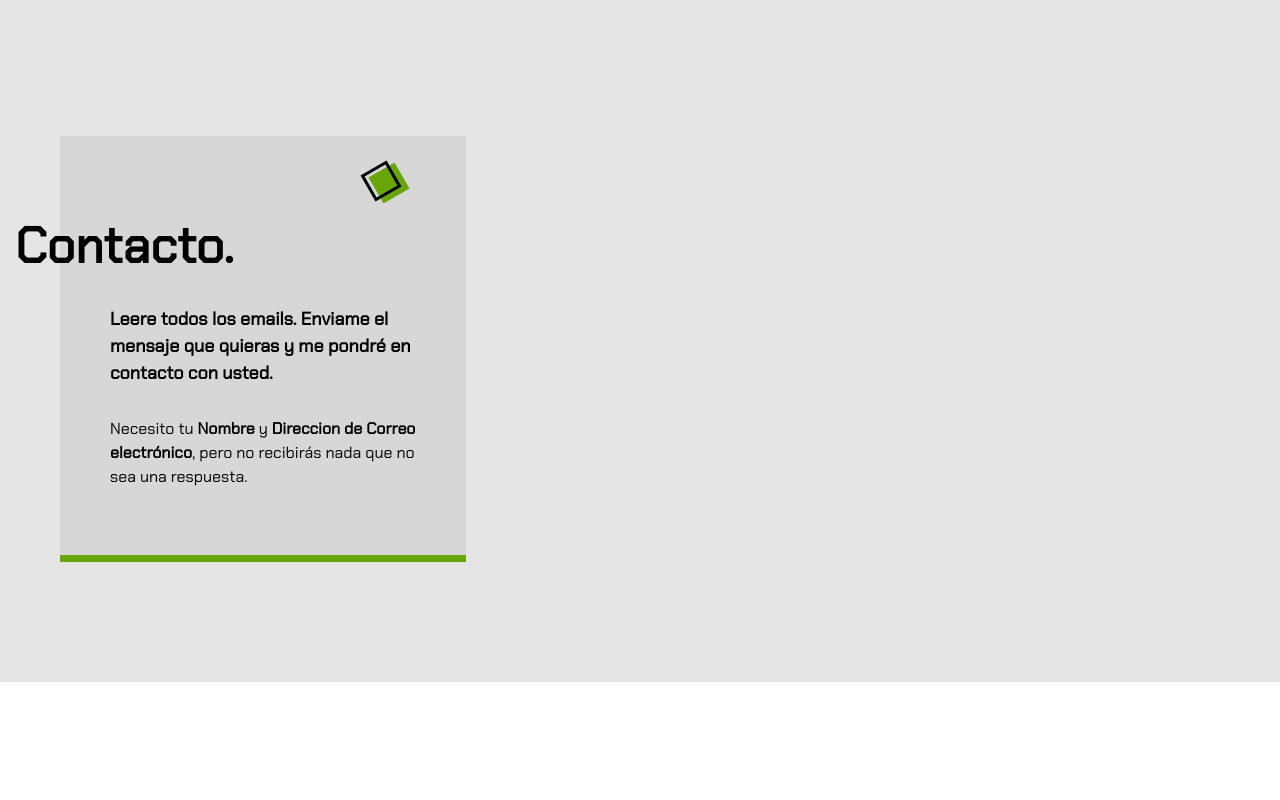
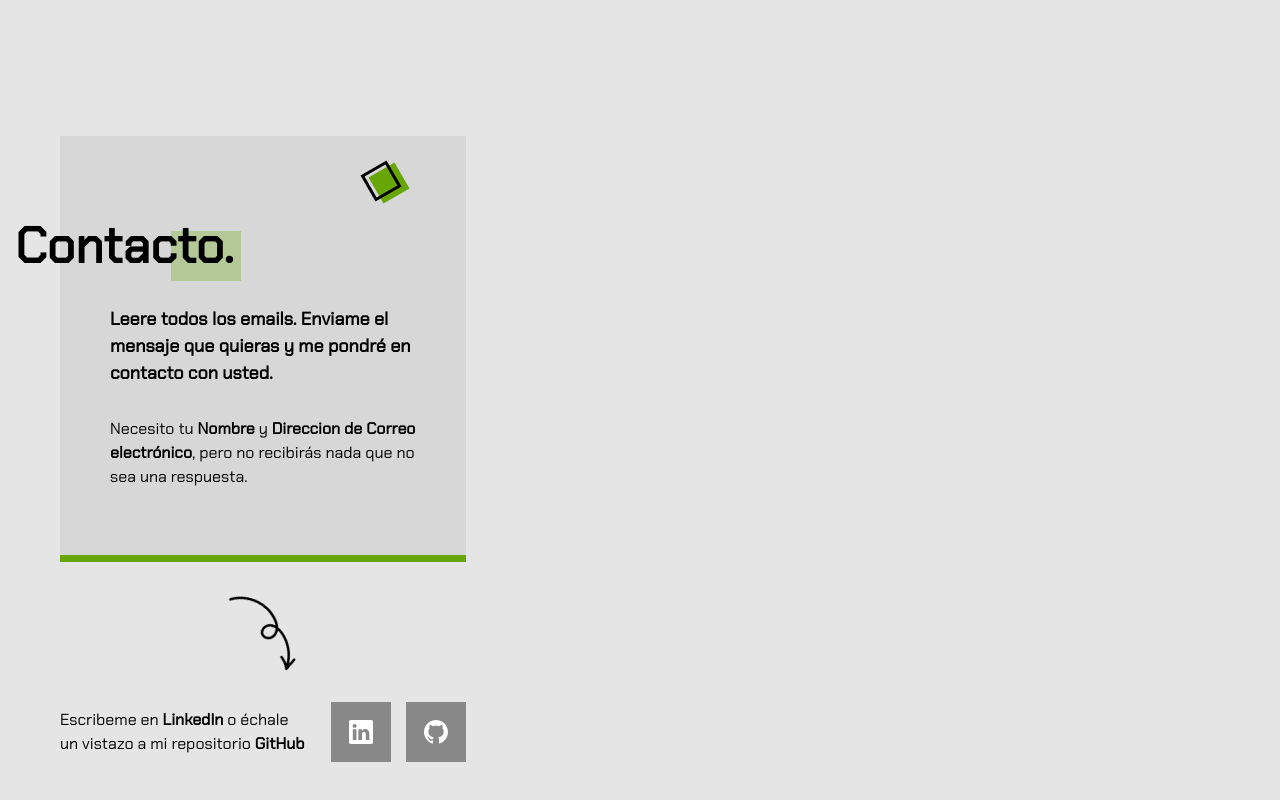
Before and after one commit to webdevmohamed/portfolio, a Vue app: page / in a window 1280 px wide. Shown: the part 3747-4547 px from the top of the page. Before the commit the page ends 4429 px from the top, so only its background shows below. Built offline with nearby package versions, Linux system fonts and the light colour scheme.

Commit message:
Completed contact section left side and reformated all components code with prettier

```diff
--- a/src/components/AboutComponent.vue
+++ b/src/components/AboutComponent.vue
@@ -44,6 +44,7 @@
 
 <script>
 import pdf from '@/assets/Mohamed_Mortahil_Elaaouad_Abril_2024.pdf';
+
 export default {
   name: "AboutComponent",
   data() {
@@ -205,6 +206,7 @@ export default {
   z-index: 0;
   overflow: hidden;
 }
+
 .download-button:before {
   content: "";
   position: absolute;
@@ -265,6 +267,7 @@ export default {
     flex-direction: column;
     align-items: center;
   }
+
   .about .img-container {
     width: 60%;
   }
--- a/src/components/ContactComponent.vue
+++ b/src/components/ContactComponent.vue
@@ -1,10 +1,24 @@
 <template>
 <div class="contact">
   <div class="contact-text-container">
-    <div class="contact-me">
+    <div class="contact-me-text">
       <h2 class="title">Contacto.</h2>
       <p class="first-text">Leere todos los emails. Enviame el mensaje que quieras y me pondré en contacto con usted.</p>
       <p class="second-text">Necesito tu <b>Nombre</b> y <b>Direccion de Correo electrónico</b>, pero no recibirás nada que no sea una respuesta.</p>
+    </div>
+    <div class="contact-alternative">
+      <img class="arrow" :src="require('@/assets/flecha.png')" alt=""/>
+      <div class="linkedin-github">
+        <p class="text">Escribeme en <b>LinkedIn</b> o échale un vistazo a mi repositorio <b>GitHub</b></p>
+        <div class="sites">
+          <div class="site-container">
+            <b-icon class="icon" icon="linkedin"></b-icon>
+          </div>
+          <div class="site-container">
+            <b-icon class="icon" icon="github"></b-icon>
+          </div>
+        </div>
+      </div>
     </div>
   </div>
   <div class="contact-form-container">
@@ -34,7 +48,7 @@ export default {
   width: 50%;
 }
 
-.contact .contact-text-container .contact-me {
+.contact .contact-text-container .contact-me-text {
   position: relative;
   background-color: #d7d7d7;
   padding: 30px 50px 50px 50px;
@@ -43,7 +57,7 @@ export default {
 }
 
 
-.contact .contact-text-container .contact-me::before {
+.contact .contact-text-container .contact-me-text::before {
   content: "";
   position: absolute;
   right: 70px;
@@ -54,7 +68,7 @@ export default {
   z-index: 1;
 }
 
-.contact .contact-text-container .contact-me::after {
+.contact .contact-text-container .contact-me-text::after {
   content: "";
   position: absolute;
   width: 30px;
@@ -65,17 +79,84 @@ export default {
   right: 62px;
 }
 
-.contact .contact-text-container .contact-me .title {
+.contact .contact-text-container .contact-me-text .title {
+  position: relative;
   font-weight: bold;
   font-size: 50px;
   margin: 50px 0 30px -95px;
   width: 100%;
+  z-index: 1;
 }
 
-.contact .contact-text-container .contact-me .first-text {
+.contact .contact-text-container .contact-me-text .title::before {
+  content: "";
+  position: absolute;
+  width: 70px;
+  height: 50px;
+  background-color: #68a506;
+  opacity: 0.3;
+  right: 80px;
+  top: 15px;
+  z-index: -1;
+
+}
+
+
+.contact .contact-text-container .contact-me-text .first-text {
   margin-bottom: 30px;
   font-weight: bold;
   font-size: 18px;
 }
 
+.contact .contact-text-container .contact-alternative {
+  width: 70%;
+  text-align: center;
+  margin-top: 20px;
+}
+
+.contact .contact-text-container .contact-alternative img.arrow {
+  width: 100px;
+  transform: rotate(-74deg);
+}
+
+.contact .contact-text-container .contact-alternative .linkedin-github {
+  display: flex;
+  margin-top: 20px;
+  align-items: center;
+}
+
+.contact .contact-text-container .contact-alternative .linkedin-github p.text {
+  width: 65%;
+  text-align: left;
+  margin: 0;
+}
+
+.contact .contact-text-container .contact-alternative .linkedin-github .sites {
+  display: flex;
+  width: 35%;
+  gap: 15px;
+  margin-left: 25px;
+}
+
+.contact .contact-text-container .contact-alternative .linkedin-github .sites .site-container {
+  width: 60px;
+  height: 60px;
+  background-color: #888888;
+  display: flex;
+  align-items: center;
+  justify-content: center;
+  cursor: pointer;
+}
+
+.contact .contact-text-container .contact-alternative .linkedin-github .sites .site-container:hover {
+  background-color: #68a506;
+
+}
+
+.contact .contact-text-container .contact-alternative .linkedin-github .sites .site-container .icon {
+  color: white;
+  font-size: 150%;
+}
+
+
 </style>
--- a/src/components/ExperienceComponent.vue
+++ b/src/components/ExperienceComponent.vue
@@ -1,6 +1,8 @@
 <template>
   <div class="experience">
-    <h2 class="title">Experiencia.</h2>
+    <transition name="slide-fade">
+      <h2 class="title" v-show="showTitle">Experiencia.</h2>
+    </transition>
     <div class="main-timeline">
       <div class="timeline">
         <div class="icon"></div>
@@ -19,10 +21,23 @@
             <h5 class="title">Desarrollador Web</h5>
             <div class="description">
               <ul>
-                <li>Desarrollo integral de Landing Pages para líderes en turismo y ocio, destacando la implementación de diseño responsive y elementos interactivos para una experiencia óptima del usuario.</li>
-                <li>Optimización de rendimiento: Implementación de estrategias para reducir significativamente los tiempos de carga de las Landing Pages, alcanzando una mejora del 70% mediante la optimización del flujo de funciones y llamadas asíncronas.</li>
-                <li>Innovación en la experiencia de usuario: Liderazgo en el desarrollo de funcionalidades clave, como buscadores especializados para trenes, hoteles y actividades de ocio, abarcando desde la maquetación hasta la funcionalidad, contribuyendo así a mejorar la accesibilidad y la experiencia del usuario en la plataforma.</li>
-                <li>Ampliación de responsabilidades: Expansión del rol más allá del Front-end para incluir tareas en el Back-end, como la integración de APIs de terceros, desarrollo de funciones personalizadas en PHP y gestión eficiente de bases de datos MySQL, demostrando habilidades multidisciplinarias y capacidad para colaborar en proyectos de gran escala.</li>
+                <li>Desarrollo integral de Landing Pages para líderes en turismo y ocio, destacando la implementación de
+                  diseño responsive y elementos interactivos para una experiencia óptima del usuario.
+                </li>
+                <li>Optimización de rendimiento: Implementación de estrategias para reducir significativamente los
+                  tiempos de carga de las Landing Pages, alcanzando una mejora del 70% mediante la optimización del
+                  flujo de funciones y llamadas asíncronas.
+                </li>
+                <li>Innovación en la experiencia de usuario: Liderazgo en el desarrollo de funcionalidades clave, como
+                  buscadores especializados para trenes, hoteles y actividades de ocio, abarcando desde la maquetación
+                  hasta la funcionalidad, contribuyendo así a mejorar la accesibilidad y la experiencia del usuario en
+                  la plataforma.
+                </li>
+                <li>Ampliación de responsabilidades: Expansión del rol más allá del Front-end para incluir tareas en el
+                  Back-end, como la integración de APIs de terceros, desarrollo de funciones personalizadas en PHP y
+                  gestión eficiente de bases de datos MySQL, demostrando habilidades multidisciplinarias y capacidad
+                  para colaborar en proyectos de gran escala.
+                </li>
               </ul>
             </div>
           </div>
@@ -39,11 +54,13 @@ export default {
     return {
       showDateContent: false,
       showTimeLineContent: false,
+      showTitle: false,
     };
   },
   mounted() {
     this.showDateContent = true;
     this.showTimeLineContent = true;
+    this.showTitle = true;
   }
 }
 </script>
@@ -267,6 +284,11 @@ export default {
   transform: translateX(0);
 }
 
+.title.slide-fade-enter,
+.title.slide-fade-leave-to {
+  transform: translateY(-100%);
+}
+
 .date-content.slide-fade-enter,
 .date-content.slide-fade-leave-to {
   transform: translateX(-30%);
@@ -282,21 +304,26 @@ export default {
     margin: 0;
     left: 7px
   }
+
   .experience .main-timeline .timeline {
     margin-bottom: 20px
   }
+
   .experience .main-timeline .timeline:last-child {
     margin-bottom: 0
   }
+
   .experience .main-timeline .icon {
     margin: auto 0;
     top: 166px;
   }
+
   .experience .main-timeline .date-content {
     width: 100%;
     float: right;
     margin-top: 0
   }
+
   .experience .main-timeline .date-content:before {
     display: none
   }
@@ -307,6 +334,7 @@ export default {
     text-align: center;
     padding: 10px 0
   }
+
   .experience .main-timeline .title {
     margin: 20px 0;
     text-align: center;
--- a/src/components/ServicesComponent.vue
+++ b/src/components/ServicesComponent.vue
@@ -83,6 +83,7 @@ export default {
   position: relative;
   width: 25%;
   height: 370px;
+  cursor: pointer;
 }
 
 .services .services-container .service .content {
--- a/src/components/SkillsComponent.vue
+++ b/src/components/SkillsComponent.vue
@@ -138,8 +138,7 @@ body {
   padding: 0.3rem 1rem;
   margin-right: 1rem;
   white-space: nowrap;
-  box-shadow:
-  0 0.1rem 0.2rem rgb(0 0 0 / 20%),
+  box-shadow: 0 0.1rem 0.2rem rgb(0 0 0 / 20%),
   0 0.1rem 0.5rem rgb(0 0 0 / 30%),
   0 0.2rem 1.5rem rgb(0 0 0 / 40%);
 
```
Also changed, not shown: src/App.vue (+37 -19 lines), src/components/HomeComponent.vue (+6 -3 lines). Lines whose indentation alone changed are shown as unchanged.
